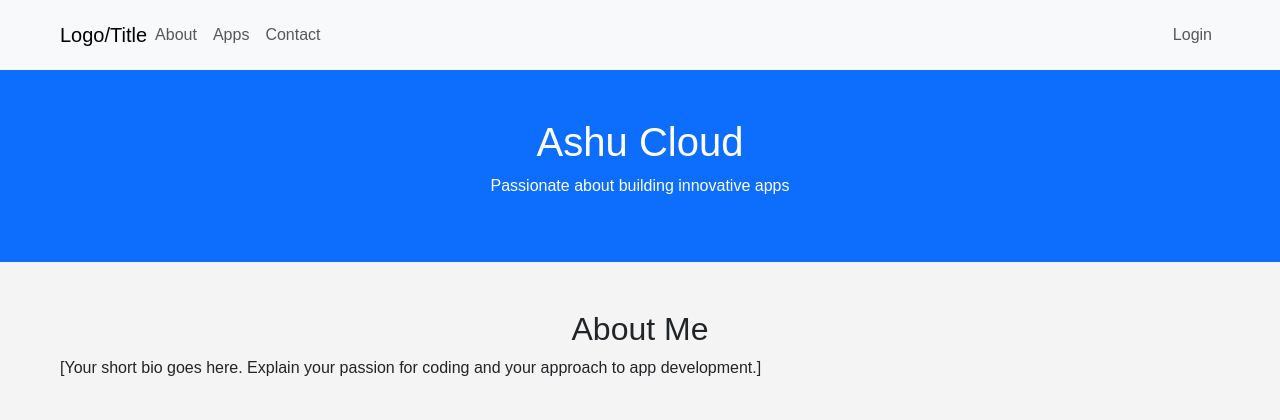
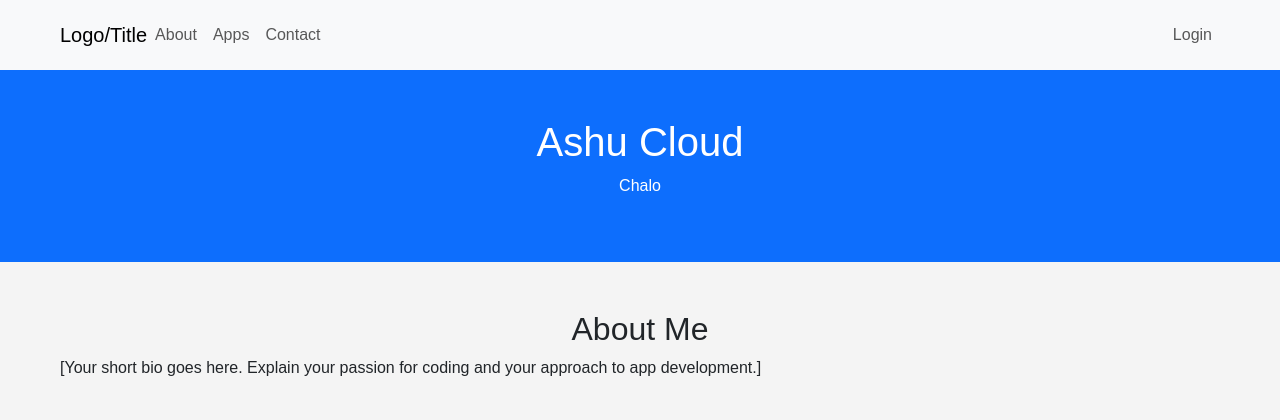
Before and after one commit to ashutoshraojoshi/ashu.cloud, a Django app: page / in a window 1280 px wide. Shown: the top 420 px of the page. Run offline with Django 3.2, Linux system fonts and the light colour scheme; some libraries are stand-ins or nearby versions.

Commit message:
new changes

```diff
--- a/templates/index.html
+++ b/templates/index.html
@@ -1,5 +1,5 @@
 {% extends 'base.html' %}
-{% block title %}Ashutosh's Portfolio{% endblock %}
+{% block title %}Ashutosh{% endblock %}
 
 
 {% block content %}
@@ -9,7 +9,7 @@
     <!-- Header Section -->
     <header class="bg-primary text-white text-center py-5">
         <h1>Ashu Cloud</h1>
-        <p>Passionate about building innovative apps</p>
+        <p>Chalo</p>
     </header>
 
     <!-- About Section -->
```
